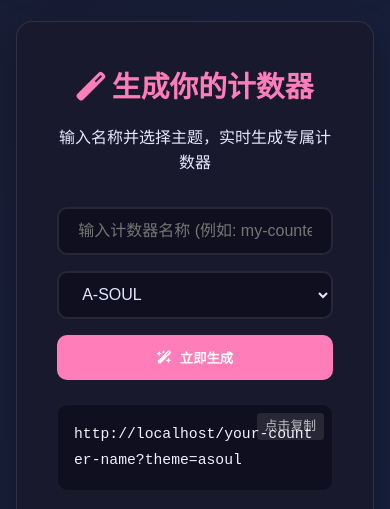
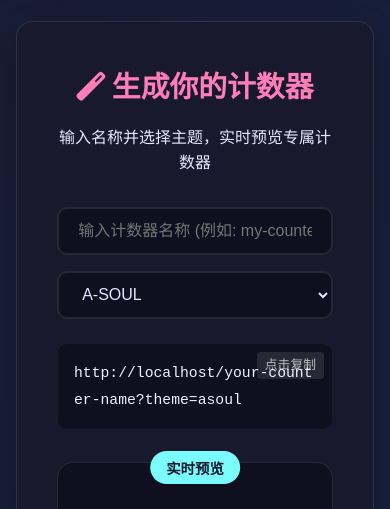
Before and after one commit to xiaocongyu66/moe-counter, a website built with webpack: page src/index.html in a window 390 px wide. Shown: the part 1360-1869 px from the top of the page. Built offline with nearby package versions, Linux system fonts and the light colour scheme; files whose address does not match are found by name; what itty-router would draw is missing.

Commit message:
Update index.html

```diff
--- a/src/index.html
+++ b/src/index.html
@@ -36,7 +36,7 @@
         }
 
         .container {
-            max-width: 1000px; /* 调整为更宽的最大宽度 */
+            max-width: 1000px;
             margin: 0 auto;
         }
 
@@ -65,7 +65,6 @@
             margin: 0 auto;
         }
 
-        /* 修改为垂直布局 */
         .usage-section {
             display: flex;
             flex-direction: column;
@@ -103,14 +102,14 @@
             padding: 1.2rem;
             border-radius: 10px;
             font-family: 'Fira Code', monospace;
-            font-size: 1rem; /* 增大字体大小 */
+            font-size: 1rem;
             overflow-x: auto;
             white-space: pre-wrap;
             word-break: break-all;
             margin: 1rem 0;
             position: relative;
             border: 1px solid rgba(255, 255, 255, 0.05);
-            line-height: 1.8; /* 增加行高 */
+            line-height: 1.8;
         }
 
         .code-block::after {
@@ -145,13 +144,6 @@
             border: 1px solid rgba(255, 255, 255, 0.1);
         }
 
-        .theme-gallery {
-            display: grid;
-            grid-template-columns: repeat(auto-fit, minmax(280px, 1fr));
-            gap: 2rem;
-            margin: 2rem 0;
-        }
-
         .generator-box {
             background: var(--card-bg);
             border-radius: var(--radius);
@@ -181,7 +173,7 @@
 
         input, select {
             flex: 1;
-            min-width: 250px; /* 增大最小宽度 */
+            min-width: 250px;
             padding: 0.8rem 1.2rem;
             border: 2px solid rgba(255, 255, 255, 0.1);
             border-radius: 10px;
@@ -195,27 +187,6 @@
             border-color: var(--primary);
             outline: none;
             box-shadow: 0 0 0 3px rgba(255, 126, 185, 0.2);
-        }
-
-        button {
-            background: var(--primary);
-            color: white;
-            border: none;
-            padding: 0.8rem 2rem;
-            border-radius: 10px;
-            font-weight: 700;
-            cursor: pointer;
-            transition: var(--transition);
-            display: flex;
-            align-items: center;
-            gap: 0.5rem;
-            min-width: 150px; /* 添加最小宽度 */
-        }
-
-        button:hover {
-            background: var(--accent);
-            transform: translateY(-2px);
-            box-shadow: 0 5px 15px rgba(255, 101, 163, 0.3);
         }
 
         .live-preview {
@@ -249,7 +220,6 @@
         }
 
         @media (min-width: 992px) {
-            /* 电脑端优化 */
             .container {
                 padding: 0 2rem;
             }
@@ -277,11 +247,6 @@
                 font-size: 0.92rem;
                 padding: 1rem;
             }
-
-            button {
-                width: 100%;
-                justify-content: center;
-            }
         }
     </style>
 </head>
@@ -292,7 +257,6 @@
             <p class="lead">创建属于你的个性化萌系访客计数器，多种风格主题一键生成</p>
         </header>
 
-        <!-- 改为垂直布局的用法区域 -->
         <div class="usage-section">
             <div class="usage-card">
                 <h2><i class="fas fa-link"></i> SVG 地址</h2>
@@ -320,7 +284,7 @@
         <div class="generator-box">
             <div class="generator-header">
                 <h2><i class="fas fa-magic"></i> 生成你的计数器</h2>
-                <p>输入名称并选择主题，实时生成专属计数器</p>
+                <p>输入名称并选择主题，实时预览专属计数器</p>
             </div>
 
             <div class="input-group">
@@ -333,12 +297,9 @@
                     <option value="gelbooru">Gelbooru</option>
                     <option value="gelbooru-h">Gelbooru-Hentai (NSFW)</option>
                 </select>
-                <button id="generateBtn">
-                    <i class="fas fa-wand-magic-sparkles"></i> 立即生成
-                </button>
             </div>
 
-            <div class="code-block" id="generatedUrl">生成后将显示在这里</div>
+            <div class="code-block" id="generatedUrl">输入信息后将显示生成地址</div>
 
             <div class="live-preview">
                 <div class="live-preview-label">实时预览</div>
@@ -366,7 +327,6 @@
             demoPreview: document.getElementById('demoPreview'),
             counterName: document.getElementById('counterName'),
             themeSelect: document.getElementById('themeSelect'),
-            generateBtn: document.getElementById('generateBtn'),
             generatedUrl: document.getElementById('generatedUrl'),
             livePreview: document.getElementById('livePreview')
         };
@@ -405,10 +365,9 @@
             });
         });
 
-        // 主题切换实时预览
+        // 实时监听输入变化
         elements.themeSelect.addEventListener('change', generateCounter);
         elements.counterName.addEventListener('input', generateCounter);
-        elements.generateBtn.addEventListener('click', generateCounter);
 
         // 初始化
         document.addEventListener('DOMContentLoaded', () => {
```
